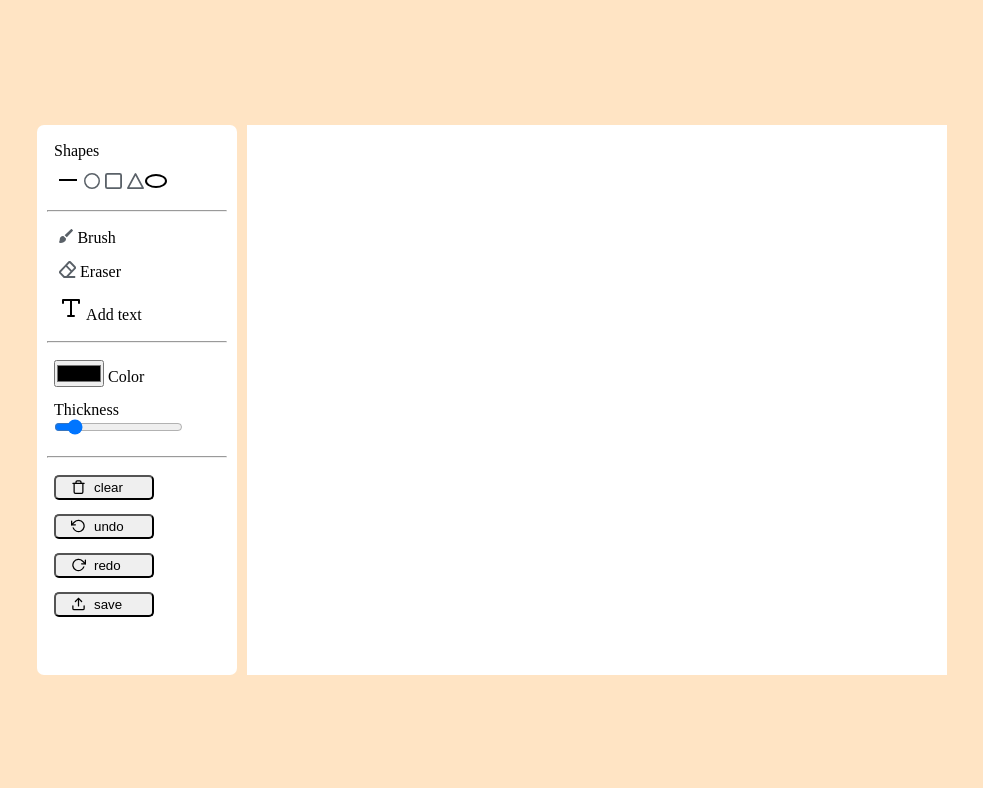
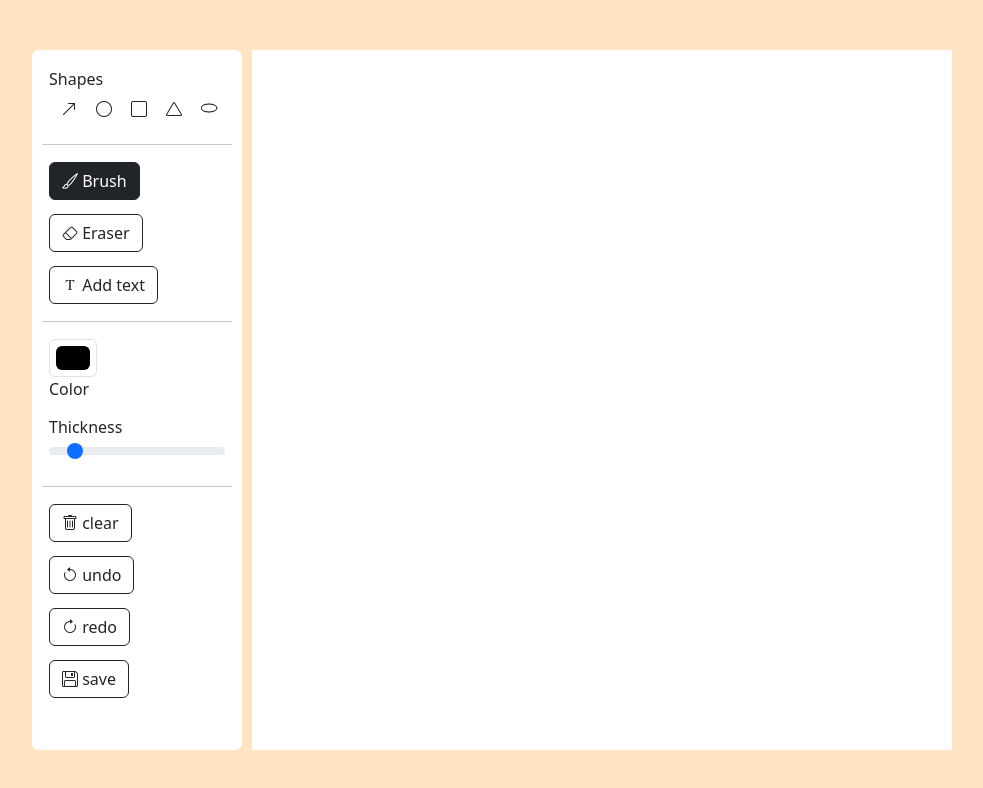
Before and after one commit to Ziad-Sallam/webBasedPaint, a React (Vite) app: page / in a window 1280 px wide. Shown: the top 788 px of the page, without its empty margins (148-1131 px from the left). Built offline with nearby package versions, Linux system fonts and the light colour scheme.

Commit message:
merge :)

```diff
--- a/src/App.css
+++ b/src/App.css
@@ -26,8 +26,7 @@ svg{
 }
 
 button{
-  width: 100px;
-  height: 25px;
+
   display: flex;
   align-items: center;
   cursor: pointer;
@@ -57,14 +56,17 @@ section{
 }
 
 .tools{
-
-  height: 550px;
+  height: 700px;
   padding: 10px 10px 0;
 }
 
 .component {
   padding: 7px;
-  width: 180px;
+  width: 190px;
+}
+.shapes button{
+  border: none;
+  width: 35px;
 }
 .screen{
   background-color: white;
--- a/src/App.jsx
+++ b/src/App.jsx
@@ -1,15 +1,7 @@
-import reactLogo from './assets/react.svg'
-import viteLogo from '/vite.svg'
-import rectangleIcon from './icons/icons/rectangle.svg';
-import triangleIcon from './icons/icons/triangle.svg';
-import circleIcon from './icons/icons/circle.svg';
-import brushIcon from './icons/icons/brush.svg';
-import eraserIcon from './icons/icons/eraser.svg';
-import textIcon from './icons/icons/type.svg';
-import undoIcon from './icons/icons/rotate-ccw.svg';
-import redoIcon from './icons/icons/rotate-cw.svg';
-import saveIcon from './icons/icons/upload.svg';
-import clearIcon from './icons/icons/trash.svg';
+import 'bootstrap/dist/css/bootstrap.min.css';
+import 'bootstrap-icons/font/bootstrap-icons.css';
+
+
 import './App.css'
 import { KonvaEventObject } from "konva/lib/Node";
 
@@ -48,6 +40,16 @@ function App() {
   const [arrows, setArrows] = useState([]);
   const [triangles, setTriangles] = useState([]);
   const [ellipses, setEllipses] = useState([]);
+
+  const [circleBtn, setCircleBtn] = useState(false);
+  const [squareBtn, setSquareBtn] = useState(false);
+  const [triangleBtn, setTriangleBtn] = useState(false);
+  const [ellipseBtn, setEllipseBtn] = useState(false);
+  const [arrowBtn, setArrowBtn] = useState(false);
+  const [brushBtn, setBrushBtn] = useState(true);
+  const [eraseBtn, setEraseBtn] = useState(false);
+  const [textBtn, setTextBtn] = useState(false);
+
 
   const stageRef = useRef(null);
   const isDrawingRef = useRef(false);
@@ -95,8 +97,6 @@ function App() {
         break;
     }
   }, [drawAction, color,strokeWidth]);
-
-
 
 
   const onStageMouseMove = useCallback(() => {
@@ -154,12 +154,55 @@ function App() {
     }
   }, [drawAction]);
 
+  function handleClick(e){
 
+    const btnId = e.target.id;
+    const x = e.target.className;
+    setArrowBtn(false);
+    setBrushBtn(false);
+    setCircleBtn(false);
+    setEllipseBtn(false);
+    setTextBtn(false);
+    setEraseBtn(false);
+    setTriangleBtn(false);
+    setSquareBtn(false);
 
+    switch(btnId || x) {
+      case "arrow":
+        setArrowBtn(true);
+        setDrawAction(DrawAction.Arrow);
 
+        break;
+      case "circle":
+        setCircleBtn(true);
+        setDrawAction(DrawAction.Circle);
+        break;
+      case "square":
+        setSquareBtn(true);
+        setDrawAction(DrawAction.Rectangle);
+        break;
+      case "ellipse":
+        setEllipseBtn(true);
+        setDrawAction(DrawAction.Ellipse);
+        break;
+      case "brush":
+        setBrushBtn(true);
+        setDrawAction(DrawAction.Scribble);
+        break;
+      case "eraser":
+        setEraseBtn(true);
+        break;
 
+        case "triangle":
+          setTriangleBtn(true);
+          setDrawAction(DrawAction.Triangle);
+          break;
+      case "text":
+        setTextBtn(true);
+        break;
 
-
+    }
+  }
 
 
   const onStageMouseUp = useCallback(() => {
@@ -170,46 +213,61 @@ function App() {
     <div className="container">
       <section className="tools">
         <div className="component">
+          <div className={"shapes"}>
             <label className="shapes">Shapes</label>
-          <br />
-          <svg width="25" height="29" onClick={() => setDrawAction(DrawAction.Arrow)}>
-            <line x1="5" y1="20" x2="23" y2="20" stroke="black" strokeWidth="2" />
+            <br/>
+            <button id={"arrow"} className={"arrow btn " + (arrowBtn ? "btn-dark" : "btn-outline-dark")} onClick={handleClick}>
+              <i className="arrow bi bi-arrow-up-right"></i>
+            </button>
+
+            <button id={"circle"} className={"circle btn " + (circleBtn ? "btn-dark" : "btn-outline-dark")} onClick={handleClick}>
+              <i className={"circle bi bi-circle"}/>
+            </button>
+
+            <button id={"square"} className={"square btn " + (squareBtn ? "btn-dark" : "btn-outline-dark")} onClick={handleClick}><i
+                className="square bi bi-square"></i></button>
+
+            <button id={"triangle"} className={"triangle btn " + (triangleBtn ? "btn-dark" : "btn-outline-dark")} onClick={handleClick}><i className="triangle bi bi-triangle"></i></button>
+
+            <button id={"ellipse"} className={"ellipse btn " + (ellipseBtn ? "btn-dark" : "btn-outline-dark")} onClick={handleClick}>
+              <svg width={25} height={15} className={"ellipse"}>
+                <ellipse className={"ellipse"} cx="8" cy="5" rx="8" ry="4" stroke="black" strokeWidth="1" fill="none"/>
               </svg>
-          <img src={circleIcon} onClick={() => setDrawAction(DrawAction.Circle)} />
-          <img src={rectangleIcon} onClick={() => setDrawAction(DrawAction.Rectangle)} />
-          <img src={triangleIcon} onClick={() => setDrawAction(DrawAction.Triangle)} />
-          <svg width={25} height={15} onClick={() => setDrawAction(DrawAction.Ellipse)}>
-            <ellipse cx="12" cy="7" rx="10" ry="6" stroke="black" strokeWidth="2" fill="white" />
-          </svg>
+            </button>
+          </div>
+
         </div>
         <hr></hr>
 
-
         <div className="component">
-          <img src={brushIcon} onClick={() => setDrawAction(DrawAction.Scribble)}></img>
-          <label className='brush'> Brush</label>
+          <button id={"brush"} className={"brush btn " + (brushBtn ? "btn-dark" : "btn-outline-dark")} onClick={handleClick}>
+            <label className='brush'><i className="brush bi bi-brush"></i> Brush</label>
+          </button>
         </div>
 
         <div className="component">
-          <img src={eraserIcon} ></img>
-          <label className='eraser'> Eraser</label>
+          <button id={"eraser"} className={"eraser btn " + (eraseBtn ? "btn-dark" : "btn-outline-dark")} onClick={handleClick}>
+            <label className='eraser'><i className="eraser bi bi-eraser"></i> Eraser</label>
+          </button>
         </div>
 
+
       <div className="component">
-          <img src={textIcon} ></img>
-          <label className='text'> Add text</label>
+          <button id={"text"} className={"text btn " + (textBtn ? "btn-dark" : "btn-outline-dark")} onClick={handleClick}>
+            <label className='text'><i className="text bi bi-fonts"></i> Add text</label>
+          </button>
       </div>
 
         <hr></hr>
 
           <div className="component">
-          <input type="color" id="favcolor" onChange={(e) => setColor(e.target.value)} ></input>
+          <input className={"form-control form-control-color"} type="color" id="favcolor" onChange={(e) => setColor(e.target.value)} ></input>
           <label for="favcolor">  Color</label>
           </div>
 
           <div className="component">
           <label for="size">Thickness</label>
-          <input type="range" id="size"
+          <input className={"form-range"} type="range" id="size"
           min="1"
           max="10"
           value={strokeWidth} onChange={(e) => setStrokeWidth(Number(e.target.value))}></input>
@@ -218,28 +276,29 @@ function App() {
           <hr></hr>
 
           <div className="component">
-          <button id="clear"  onClick={handleClear}><img src={clearIcon} className='button-icon' />clear</button>
+          <button className={"btn btn-outline-dark"} id="clear" onClick={handleClear}>
+            <i className="bi bi-trash"></i> clear
+          </button>
           </div>
 
         <div className="component">
-          <button id="undo"><img src={undoIcon} className='button-icon'/>undo</button>
+          <button id="undo" className={"btn btn-outline-dark"}><i className="bi bi-arrow-counterclockwise"></i> undo</button>
         </div>
 
         <div className="component">
-          <button id="redo"><img src={redoIcon} className='button-icon'/>redo</button>
+          <button id="redo" className={"btn btn-outline-dark"}><i className="bi bi-arrow-clockwise"></i> redo</button>
         </div>
 
         <div className="component">
-          <button id="save"><img src={saveIcon} className='button-icon'/>save</button>
+          <button id="save" className={"btn btn-outline-dark"}><i className="bi bi-floppy"></i> save</button>
         </div>
 
       </section>
 
-
       <div className="screen">
         <Stage
           width={1000}
-          height={500}
+          height={700}
           onMouseDown={onStageMouseDown}
           onMouseMove={onStageMouseMove}
           onMouseUp={onStageMouseUp}
```
Also changed, not shown: package.json (+6 -1 lines), 1 other file (tests, documents, lock files or other folders). Lines whose indentation alone changed are shown as unchanged.
